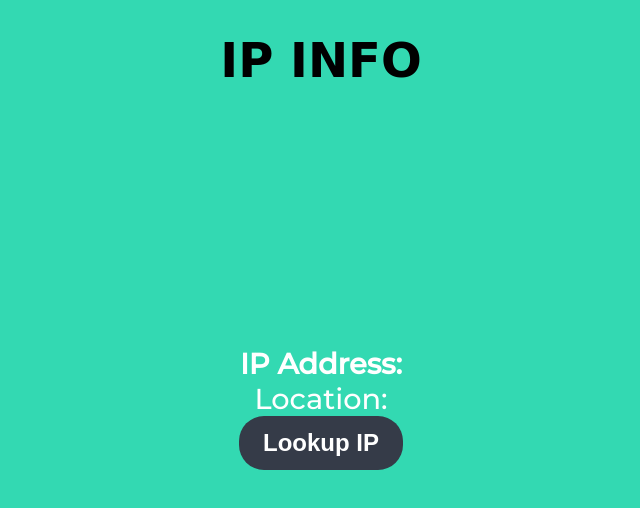
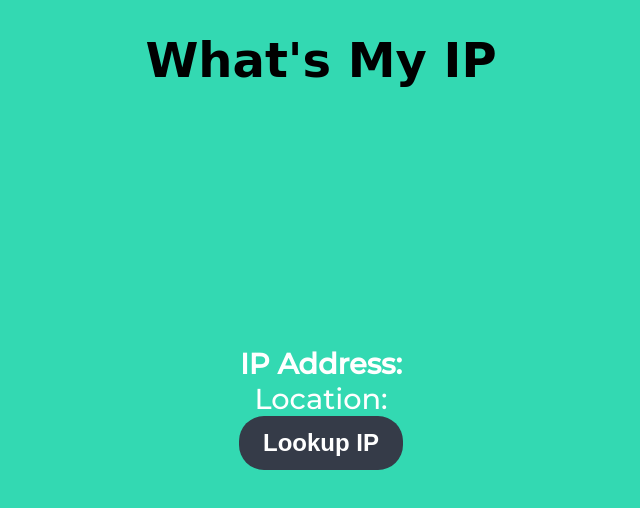
Before and after one commit to ipinfo-au/whatsmyip, a plain HTML site: page index.html in a window 1280 px wide. Shown: the whole page, without its empty margins (319-959 px from the left). Drawn offline with nearby package versions, Linux system fonts and the light colour scheme; a web font is replaced by a local one.

Commit message:
Update index.html

```diff
--- a/index.html
+++ b/index.html
@@ -30,7 +30,7 @@
     <title>Document</title>
   </head>
   <body>
-    <h1>IP INFO</h1>
+    <h1>What's My IP</h1>
     <div class="main-content">
       <div class="loader-container">
         <div class="loader loader1"></div>
```
